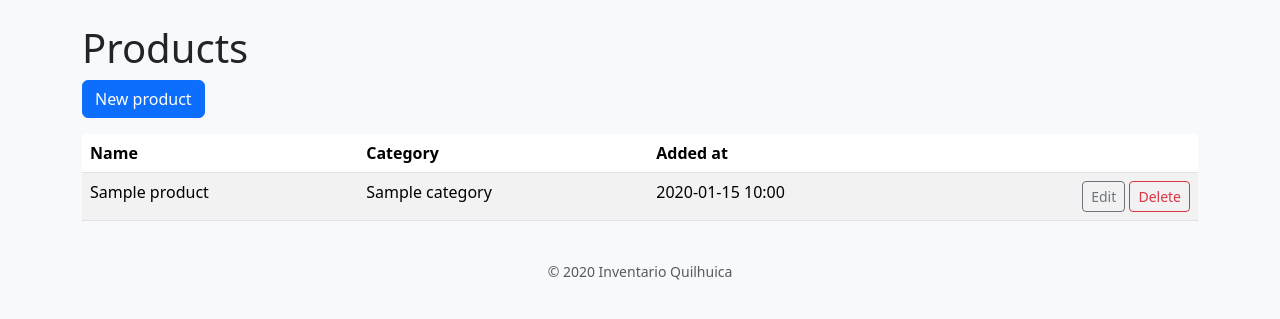
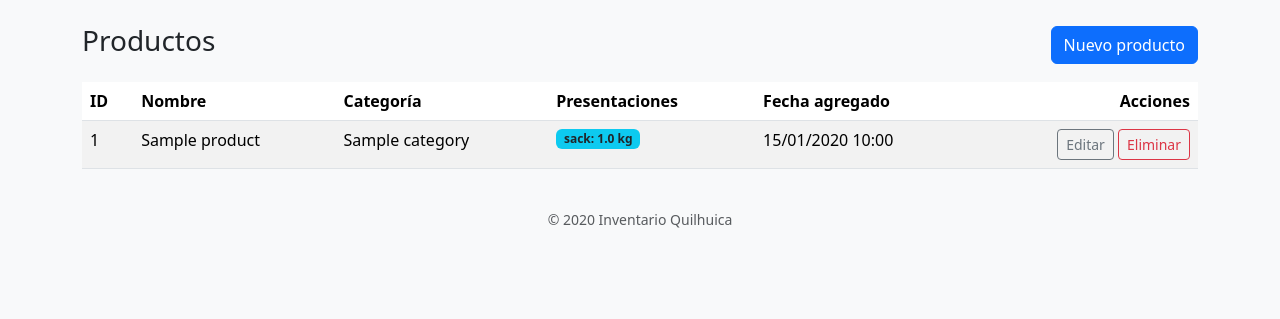
Before and after one commit to Eduardo-Ve/Proyecto-Gestion-Quilhuica, a Django app: template proyecto/inventario-quilhuica/core/templates/core/product_list.html in a window 1280 px wide. Shown: the part 80-399 px from the top of the page. Run offline with Django 4.2, Linux system fonts and the light colour scheme; tables that the repository leaves empty hold one stand-in row (values such as "Sample post"); the template is opened without the code that fills it: values that come from a table or form of the project are taken from there, most other values are stand-ins (such as "Sample title", 1, 10 or a date in 2020).

Commit message:
Actualizar listado de productos para mostrar categoría y presentaciones

```diff
--- a/proyecto/inventario-quilhuica/core/templates/core/product_list.html
+++ b/proyecto/inventario-quilhuica/core/templates/core/product_list.html
@@ -1,37 +1,50 @@
 {% extends "core/base.html" %}
-
-{% block title %}Products{% endblock %}
+{% block title %}Productos{% endblock %}
 
 {% block content %}
-<h1>Products</h1>
+<div class="d-flex justify-content-between align-items-center mb-3">
+  <h1 class="h3">Productos</h1>
+  <a class="btn btn-primary" href="{% url 'core:product_create' %}">Nuevo producto</a>
+</div>
 
-<p>
-  <a href="{% url 'core:product_create' %}" class="btn btn-primary">New product</a>
-</p>
-
-<table class="table table-striped">
+<table class="table table-striped table-hover">
   <thead>
     <tr>
-      <th>Name</th>
-      <th>Category</th>
-      <th>Added at</th>
-      <th></th>
+      <th>ID</th>
+      <th>Nombre</th>
+      <th>Categoría</th>
+      <th>Presentaciones</th>
+      <th>Fecha agregado</th>
+      <th class="text-end">Acciones</th>
     </tr>
   </thead>
   <tbody>
-    {% for obj in object_list %}
-      <tr>
-        <td>{{ obj.name_prod }}</td>
-        <td>{{ obj.category.name_cat }}</td>
-        <td>{{ obj.added_at|date:"Y-m-d H:i" }}</td>
-        <td class="text-end">
-          <a href="{% url 'core:product_update' obj.pk %}" class="btn btn-sm btn-outline-secondary">Edit</a>
-          <a href="{% url 'core:product_delete' obj.pk %}" class="btn btn-sm btn-outline-danger">Delete</a>
-        </td>
-      </tr>
+    {% for product in products %}
+    <tr>
+      <td>{{ product.product_id }}</td>
+      <td>{{ product.name_prod }}</td>
+      <td>{{ product.category.name_cat }}</td>
+      <td>
+        {% for pres in product.presentations.all %}
+          <span class="badge bg-info text-dark">
+            {{ pres.package_type }}: {{ pres.content_value }} {{ pres.content_unit }}
+          </span><br>
+        {% empty %}
+          <span class="text-muted">—</span>
+        {% endfor %}
+      </td>
+      <td>{{ product.added_at|date:"d/m/Y H:i" }}</td>
+      <td class="text-end">
+        <a class="btn btn-sm btn-outline-secondary" href="{% url 'core:product_update' product.pk %}">Editar</a>
+        <a class="btn btn-sm btn-outline-danger" href="{% url 'core:product_delete' product.pk %}">Eliminar</a>
+      </td>
+    </tr>
     {% empty %}
-      <tr><td colspan="4">No products found.</td></tr>
+    <tr>
+      <td colspan="6" class="text-center text-muted">No hay productos</td>
+    </tr>
     {% endfor %}
   </tbody>
 </table>
+
 {% endblock %}
```
